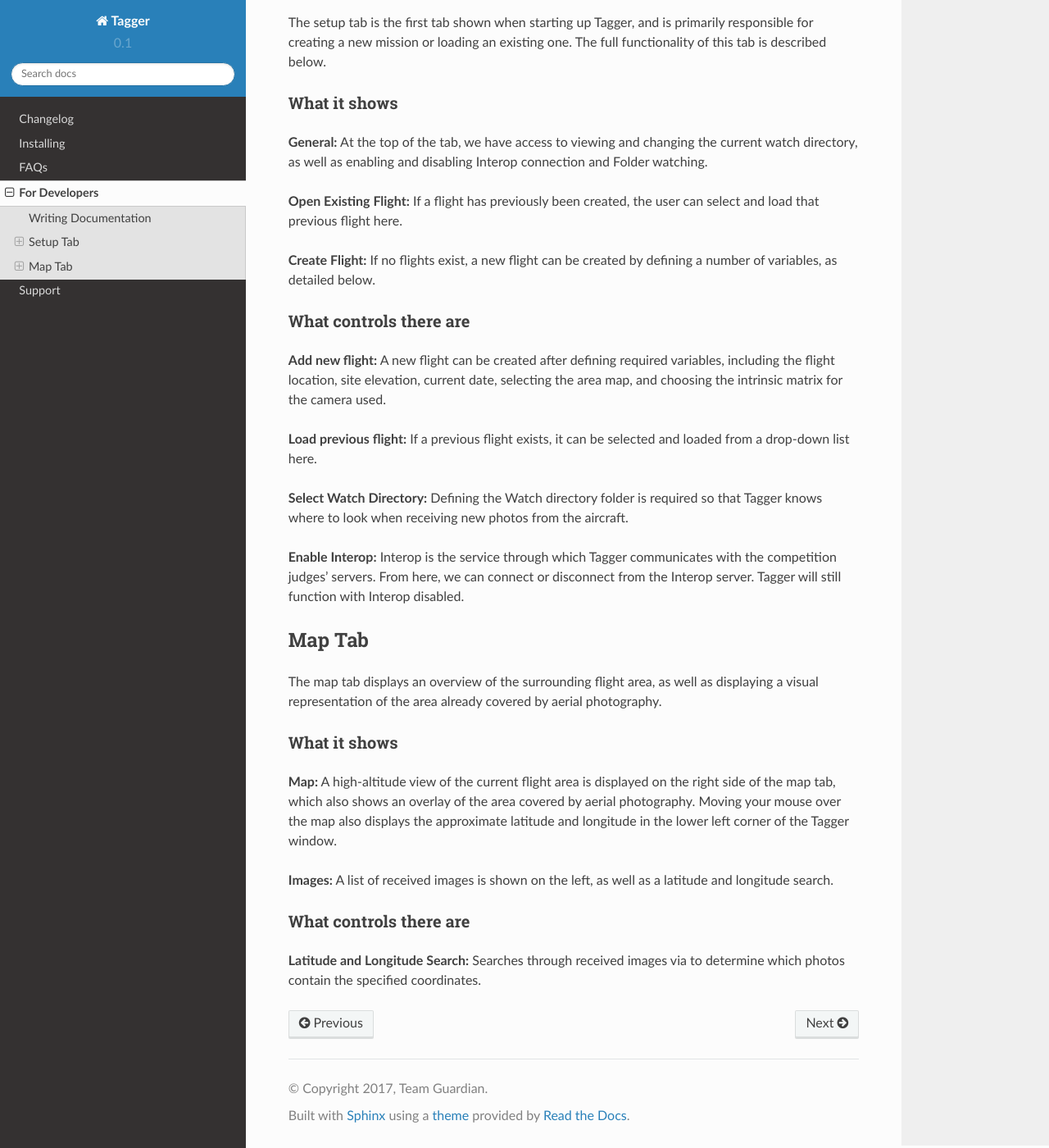
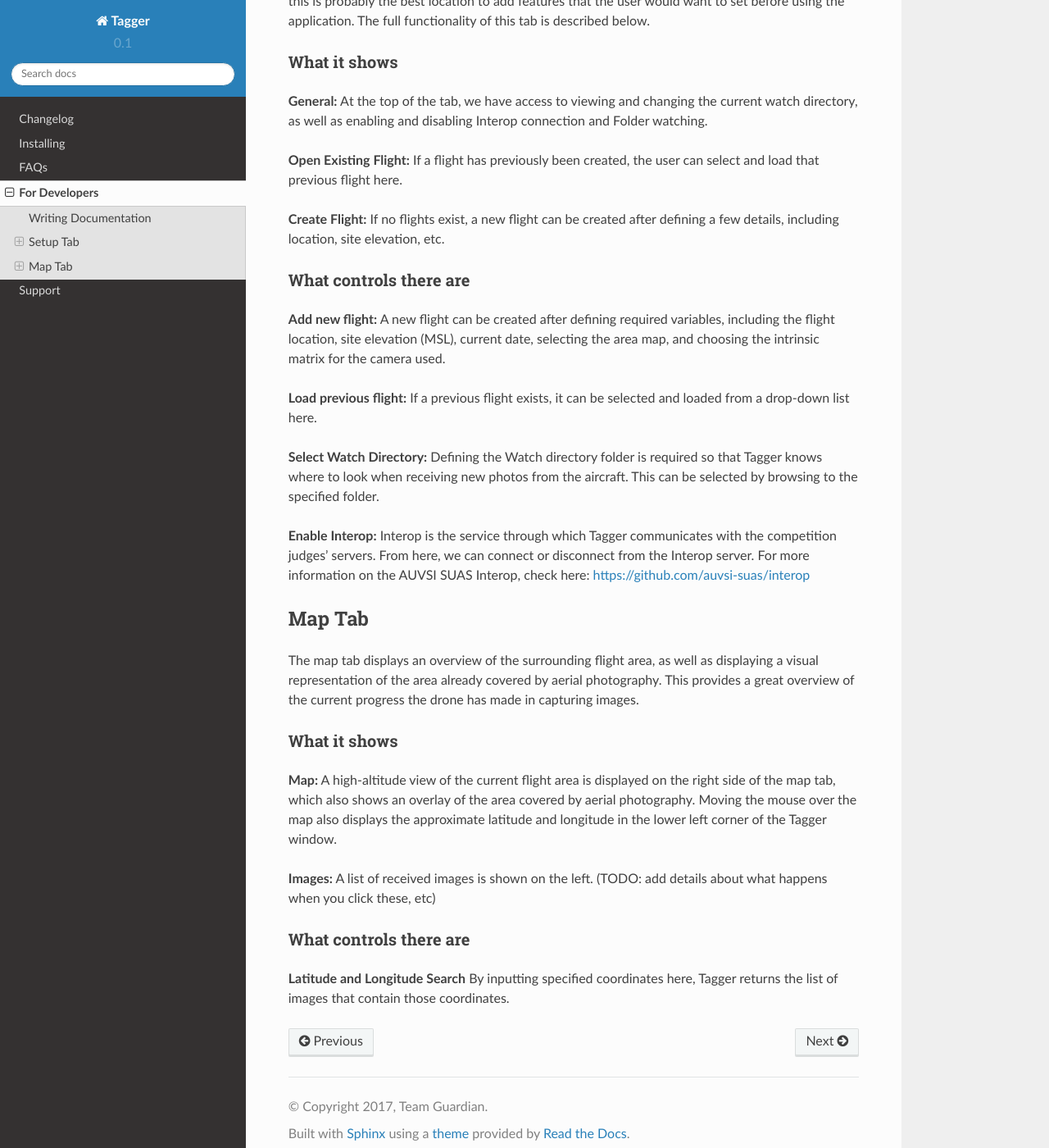
Before and after one commit to Team-Guardian/tagger, a Sphinx documentation site: the page built from documentation/for_developers.rst, in a window 1280 px wide and 1400 px high, scrolled down 916 px. Shown: the whole window at 82% size. Built offline with Sphinx 7.4.7 and the Read the Docs theme 2.0.0, drawn with Linux system fonts in a browser that asks for light colours; some of the changed text lies outside the part shown.

Commit message:
Completed majority of for_developers.rst file and wrote install_instructions.rst, a guide to installing Tagger

```diff
--- a/documentation/for_developers.rst
+++ b/documentation/for_developers.rst
@@ -26,12 +26,10 @@ Once you've finished making changes to any of the ``.rst`` files, you need to up
 	make html
 
 
-*Please note: The documentation written here involves the* ``interop integration`` *branch, which is different than the* ``documentation`` *branch!*
-
 Setup Tab
 ---------
 
-The setup tab is the first tab shown when starting up Tagger, and is primarily responsible for creating a new mission or loading an existing one. The full functionality of this tab is described below.
+The setup tab is the first tab shown when starting up Tagger, and is primarily responsible for creating a new mission or loading an existing one. Since this is the first tab presented to the user, this is probably the best location to add features that the user would want to set before using the application. The full functionality of this tab is described below.
 
 
 What it shows
@@ -44,40 +42,41 @@ At the top of the tab, we have access to viewing and changing the current watch
 If a flight has previously been created, the user can select and load that previous flight here.
 
 **Create Flight:**
-If no flights exist, a new flight can be created by defining a number of variables, as detailed below.
+If no flights exist, a new flight can be created after defining a few details, including location, site elevation, etc.
 
 
 What controls there are
 ~~~~~~~~~~~~~~~~~~~~~~~
 
 **Add new flight:**
-A new flight can be created after defining required variables, including the flight location, site elevation, current date, selecting the area map, and choosing the intrinsic matrix for the camera used.
+A new flight can be created after defining required variables, including the flight location, site elevation (MSL), current date, selecting the area map, and choosing the intrinsic matrix for the camera used.
 
 **Load previous flight:**
 If a previous flight exists, it can be selected and loaded from a drop-down list here.
 
 **Select Watch Directory:**
-Defining the Watch directory folder is required so that Tagger knows where to look when receiving new photos from the aircraft.
+Defining the Watch directory folder is required so that Tagger knows where to look when receiving new photos from the aircraft. This can be selected by browsing to the specified folder.
 
 **Enable Interop:**
-Interop is the service through which Tagger communicates with the competition judges' servers. From here, we can connect or disconnect from the Interop server. Tagger will still function with Interop disabled.
+Interop is the service through which Tagger communicates with the competition judges' servers. From here, we can connect or disconnect from the Interop server. For more information on the AUVSI SUAS Interop, check here: https://github.com/auvsi-suas/interop
 
 Map Tab
 -------
 
-The map tab displays an overview of the surrounding flight area, as well as displaying a visual representation of the area already covered by aerial photography.
+The map tab displays an overview of the surrounding flight area, as well as displaying a visual representation of the area already covered by aerial photography. This provides a great overview of the current progress the drone has made in capturing images.
 
 What it shows
 ~~~~~~~~~~~~~
 
 **Map:**
-A high-altitude view of the current flight area is displayed on the right side of the map tab, which also shows an overlay of the area covered by aerial photography. Moving your mouse over the map also displays the approximate latitude and longitude in the lower left corner of the Tagger window.
+A high-altitude view of the current flight area is displayed on the right side of the map tab, which also shows an overlay of the area covered by aerial photography. Moving the mouse over the map also displays the approximate latitude and longitude in the lower left corner of the Tagger window.
 
 **Images:**
-A list of received images is shown on the left, as well as a latitude and longitude search.
+A list of received images is shown on the left. (TODO: add details about what happens when you click these, etc)
+
 
 What controls there are
 ~~~~~~~~~~~~~~~~~~~~~~~
 
-**Latitude and Longitude Search:**
-Searches through received images via to determine which photos contain the specified coordinates.
+**Latitude and Longitude Search**
+By inputting specified coordinates here, Tagger returns the list of images that contain those coordinates.
```
Also changed, not shown: documentation/install_instructions.rst (added, +112 -0 lines).
